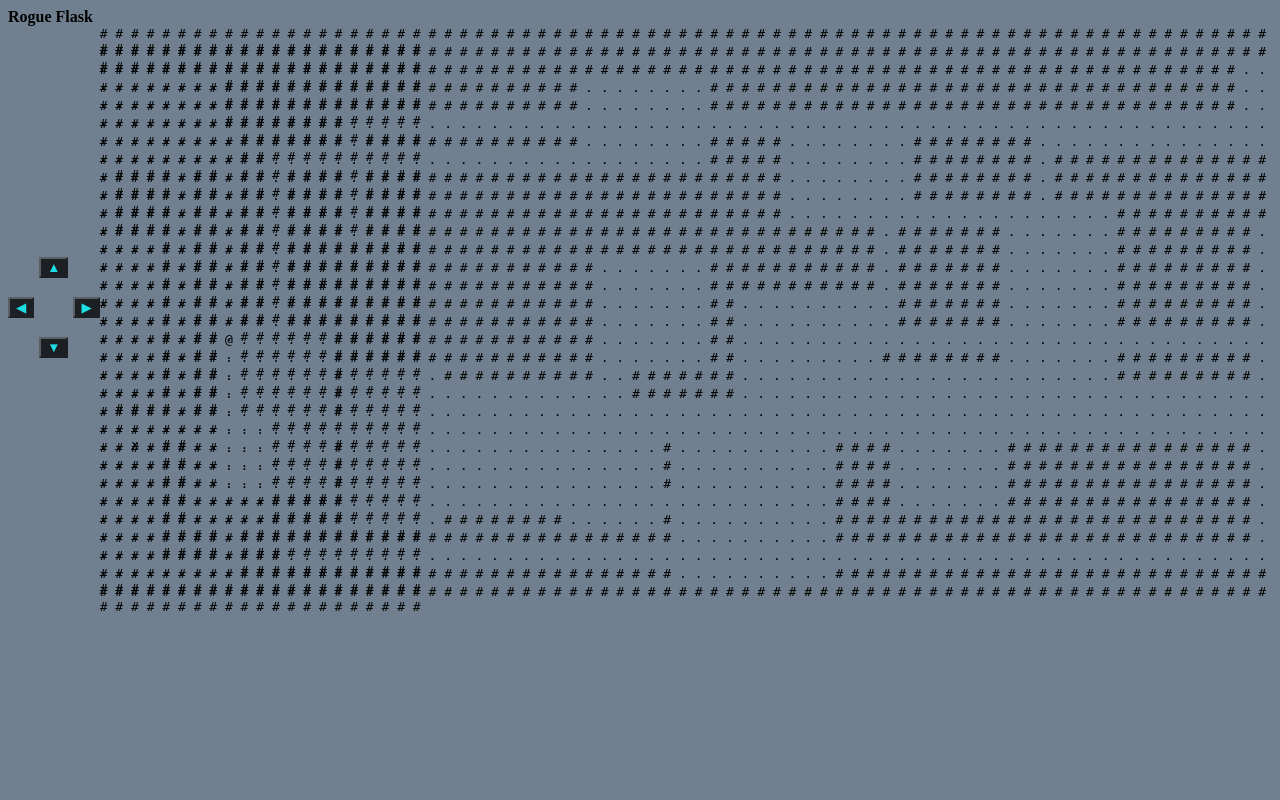
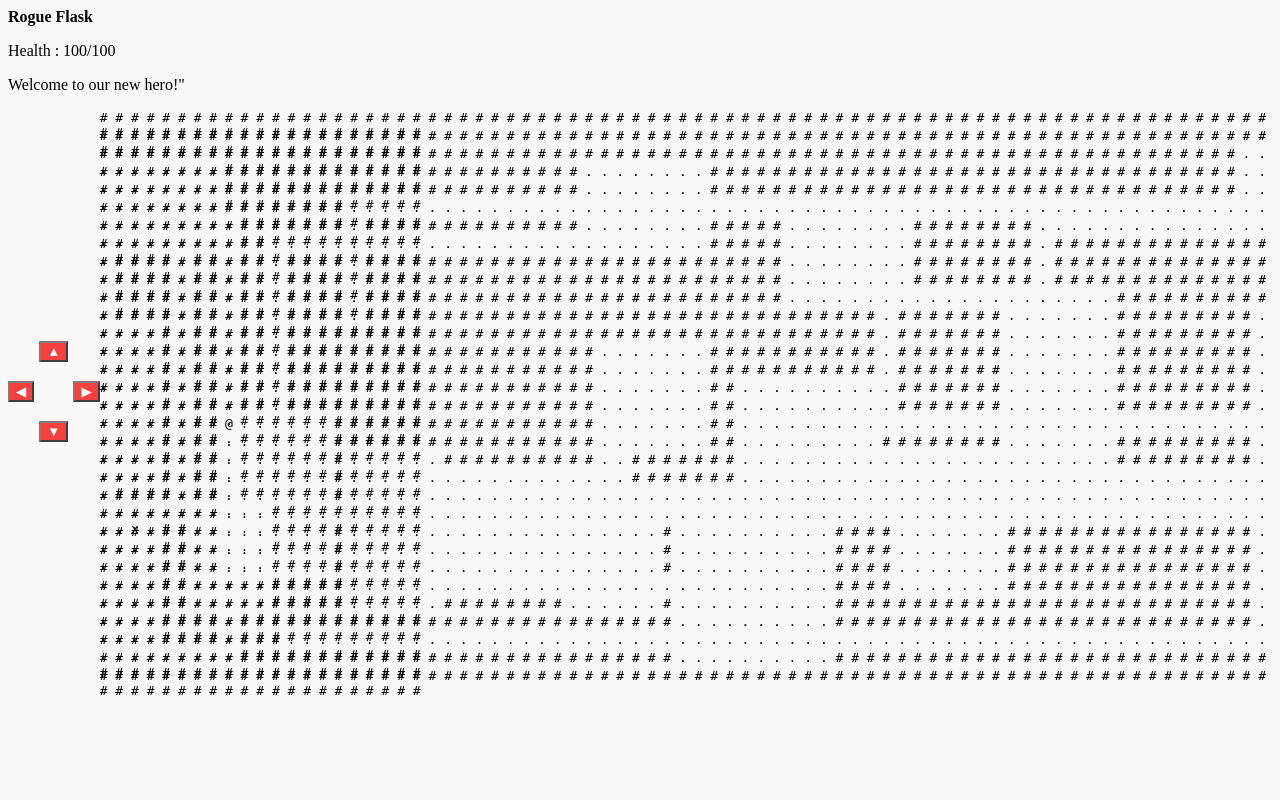
Before and after one commit to ue22-p20-eval/projet-web-intro-et-network-intro-mincep_gang, a Flask app: page / in a window 1280 px wide. Run offline with Flask 2, Linux system fonts and the light colour scheme; some libraries are stand-ins or nearby versions.

Commit message:
Barre de status et points de vie

```diff
--- a/app.py
+++ b/app.py
@@ -24,9 +24,16 @@ def on_move_msg(json, methods=["GET", "POST"]):
     dx = json['dx']
     dy = json["dy"]
 
-    data, ret = game.move(dx,dy)
+    data, ret, hp_loss = game.move(dx,dy)
+    player_health = game.get_player_health()
     if ret:
         socketio.emit("response", data)
+        if hp_loss !=0:
+            socketio.emit("update_health", {"health" : player_health,"hp_loss":f'{hp_loss}'})
+        else:
+            socketio.emit("RAS",data)
+    else:
+        socketio.emit("invalid_movement", data)
 
 
 @socketio.on("update_monster")
--- a/game_backend/game.py
+++ b/game_backend/game.py
@@ -27,3 +27,6 @@ class Game:
         monster = self._Monster
         data = monster.move_monsters(self._map)
         return data
+
+    def get_player_health(self) :
+        return self._player.get_health_points()
--- /dev/null
+++ b/requirement.txt
@@ -0,0 +1,6 @@
+Flask==1.1.2
+gevent
+gevent-websocket
+Flask-SocketIO==4.3.1
+python-engineio==3.13.2
+python-socketio==4.6.0
--- a/static/css/main.css
+++ b/static/css/main.css
@@ -1,5 +1,5 @@
 body{
-    background-color: slategray;
+    background-color: rgb(248, 248, 248);
 }
 
 .flexbox{
@@ -17,7 +17,7 @@ body{
 }
 
 .keypad_btn{
-    background-color: black;
+    background-color: rgb(247, 4, 4);
     opacity: 0.75;
-    color: cyan;
+    color: rgb(255, 255, 255);
 }
--- a/static/js/main.js
+++ b/static/js/main.js
@@ -55,5 +55,25 @@ window.addEventListener("DOMContentLoaded", (event) => {
             span_to_modif.textContent = data[i].content;
         }
     });
+    socket.on("RAS",function(data){
+        var bar = document.getElementById("status_bar");
+        bar.textContent="Keep going";
+    });
+
+    socket.on("update_health", function(data) {
+        console.log("A monster!");
+        player_health = data.health;
+        var hp = document.getElementById("health_points");
+        hp.innerHTML="Health : " + player_health +"/100";
+        var bar = document.getElementById("status_bar");
+        bar.textContent="You killed the monster, but you lost "+data.hp_loss+" health points..";
+    });
+
+    socket.on("invalid_movement",function(data){
+        console.log("Invalid movement");
+        var bar = document.getElementById("status_bar");
+        bar.textContent="There is a wall";
+    });
+
 
 });
--- a/templates/index.html
+++ b/templates/index.html
@@ -6,7 +6,8 @@
     </head>
     <body>
         <div> <b> Rogue Flask </b></div>
-
+        <p id = "health_points">Health : 100/100</p>
+        <p id="status_bar"> Welcome to our new hero!"</p>
         <div class="flexbox">
             <div class="thekeypad">
                 <div class="key"></div>
```
Also changed, not shown: game_backend/player.py (+9 -10 lines).
